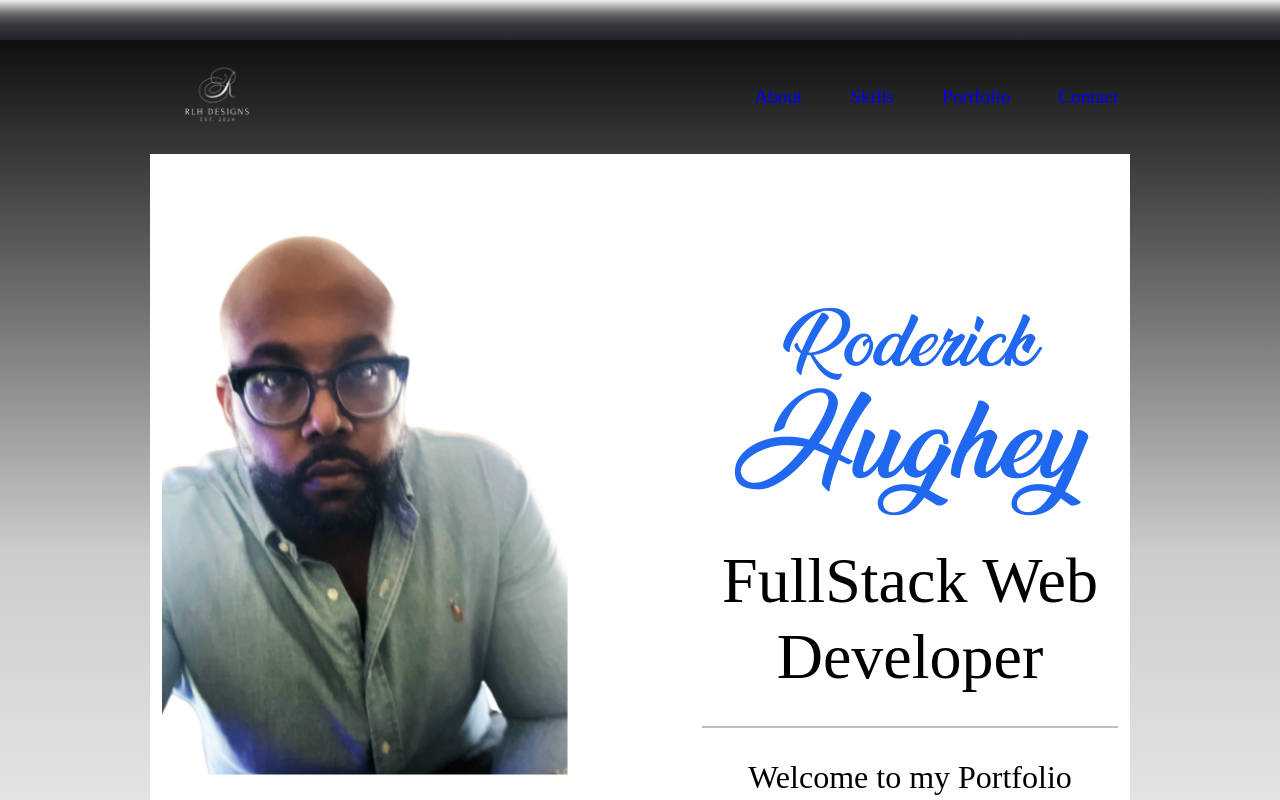
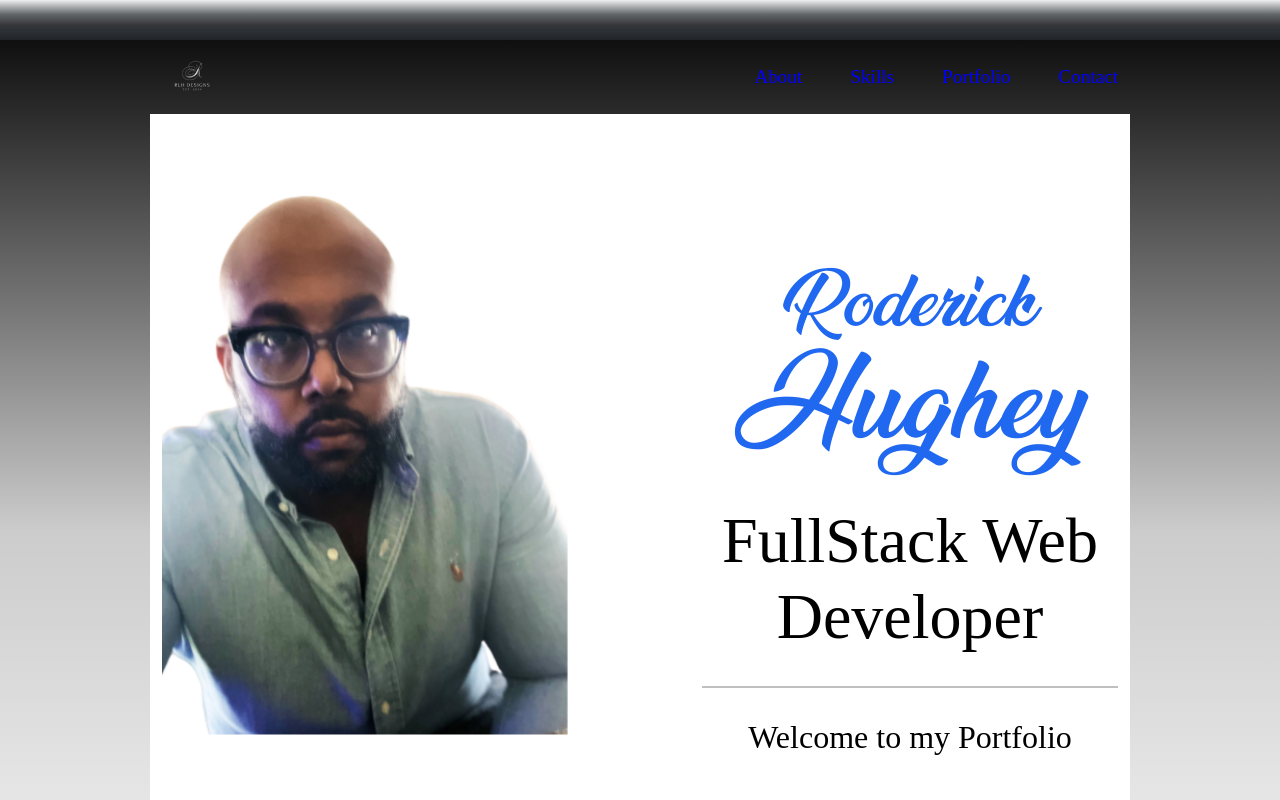
Before and after one commit to Midas24k/reactportfolio, a React (Vite) app: page / in a window 1280 px wide. Shown: the top 800 px of the page. Built offline with nearby package versions, Linux system fonts and the light colour scheme; a web font is replaced by a local one.

Commit message:
Make navbar logo responsive

```diff
--- a/src/components/NavBar/index.jsx
+++ b/src/components/NavBar/index.jsx
@@ -6,6 +6,7 @@ import Navbar from "react-bootstrap/Navbar";
 import Image from "react-bootstrap/Image";
 import { useNavigate } from "react-router-dom";
 import { Stack } from "react-bootstrap";
+import "../styles/NavBar.css";
 
 
 const styles = {
@@ -29,7 +30,7 @@ function NavBar() {
     <Navbar>
       <Container style={styles.navLinkStyle}>
         <Navbar.Brand href="/">
-        <img src="src/assets/FullLogo_Transparent_large.png" alt="Logo"/>
+        <Image src="src/assets/FullLogo_Transparent_large.png" alt="Logo" className="navbar-logo" fluid />
         </Navbar.Brand>
         <Stack direction="horizontal" gap={5}>
           <Nav.Link onClick={() => navigate("/about")}><a>About</a></Nav.Link>
--- /dev/null
+++ b/src/components/styles/NavBar.css
@@ -0,0 +1,17 @@
+.navbar-logo {
+  width: 60px;
+  max-width: 100%;
+  height: auto;
+}
+
+@media (max-width: 768px) {
+  .navbar-logo {
+    width: 50px;
+  }
+}
+
+@media (max-width: 576px) {
+  .navbar-logo {
+    width: 40px;
+  }
+}
```
